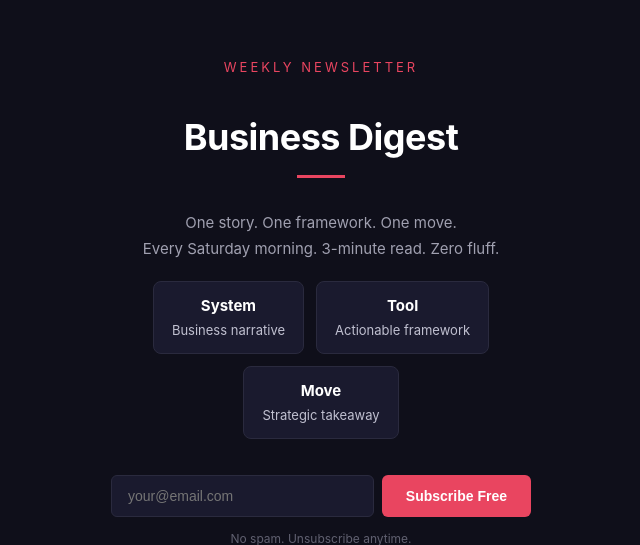
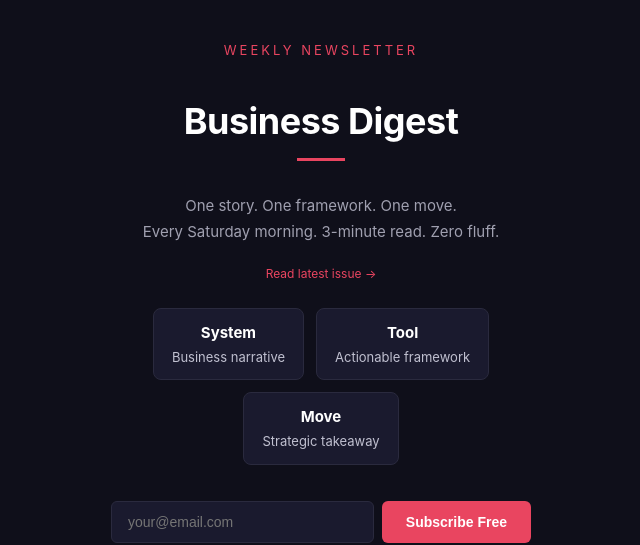
Before and after one commit to realsolutionstfs-maker/business-digest, a Python web app: template templates/landing.html in a window 1280 px wide. Shown: the top 545 px of the page, without its empty margins (319-959 px from the left). Run offline with Jinja, Linux system fonts and the light colour scheme; the template is opened without the code that fills it, so the values that code supplies are empty.

Commit message:
Sync landing page with SEO updates

```diff
--- a/templates/landing.html
+++ b/templates/landing.html
@@ -4,6 +4,15 @@
   <meta charset="UTF-8">
   <meta name="viewport" content="width=device-width, initial-scale=1.0">
   <title>Business Digest — Three moves. Every Saturday. Zero noise.</title>
+  <meta name="description" content="One story. One framework. One move. Every Saturday morning. 3-minute read. Business narratives for founders and operators.">
+  <meta property="og:title" content="Business Digest">
+  <meta property="og:description" content="One story. One framework. One move. Every Saturday morning. 3-minute read. Zero fluff.">
+  <meta property="og:url" content="https://realsolutionstfs-maker.github.io/business-digest/">
+  <meta property="og:type" content="website">
+  <meta name="twitter:card" content="summary_large_image">
+  <meta name="twitter:title" content="Business Digest">
+  <meta name="twitter:description" content="Business narratives + actionable frameworks. Every Saturday. 3 min read.">
+  <link rel="canonical" href="https://realsolutionstfs-maker.github.io/business-digest/">
   <style>
     * { margin: 0; padding: 0; box-sizing: border-box; }
     body {
@@ -55,6 +64,12 @@
       color: #C0C0D0;
     }
     .pillar strong { color: #FFFFFF; display: block; font-size: 15px; margin-bottom: 2px; }
+    .last-sent {
+      font-size: 12px;
+      color: #606070;
+      margin-bottom: 24px;
+    }
+    .last-sent a { color: #E94560; text-decoration: none; }
     .form { display: flex; gap: 8px; max-width: 420px; margin: 0 auto; }
     .form input {
       flex: 1;
@@ -98,6 +113,10 @@
       Every Saturday morning. 3-minute read. Zero fluff.
     </p>
 
+    <div class="last-sent">
+      <a href="https://buttondown.com/Business_Digest/archive" target="_blank">Read latest issue →</a>
+    </div>
+
     <div class="pillars">
       <div class="pillar"><strong>System</strong>Business narrative</div>
       <div class="pillar"><strong>Tool</strong>Actionable framework</div>
```
Also changed, not shown: index.html (+19 -0 lines).
